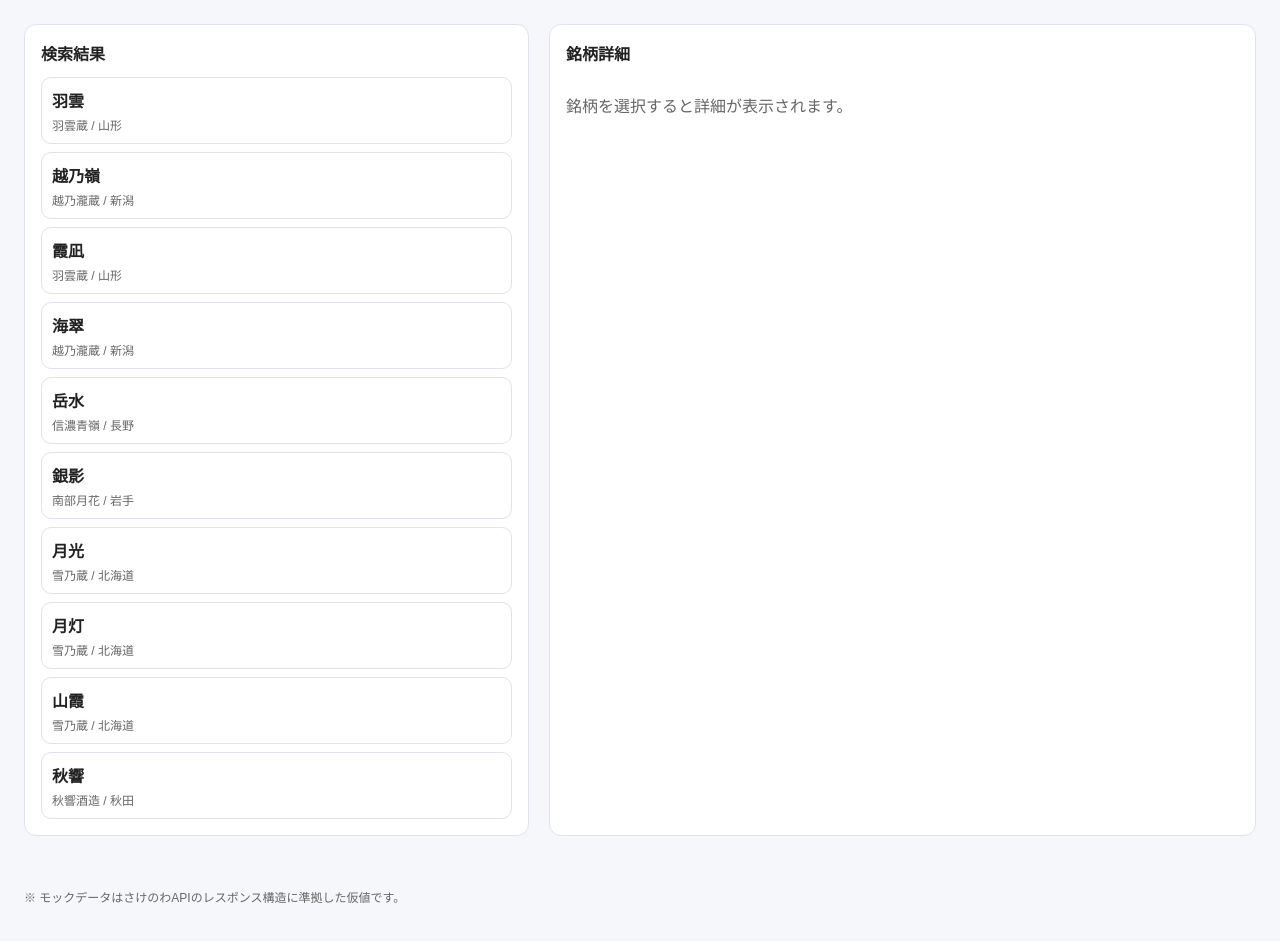
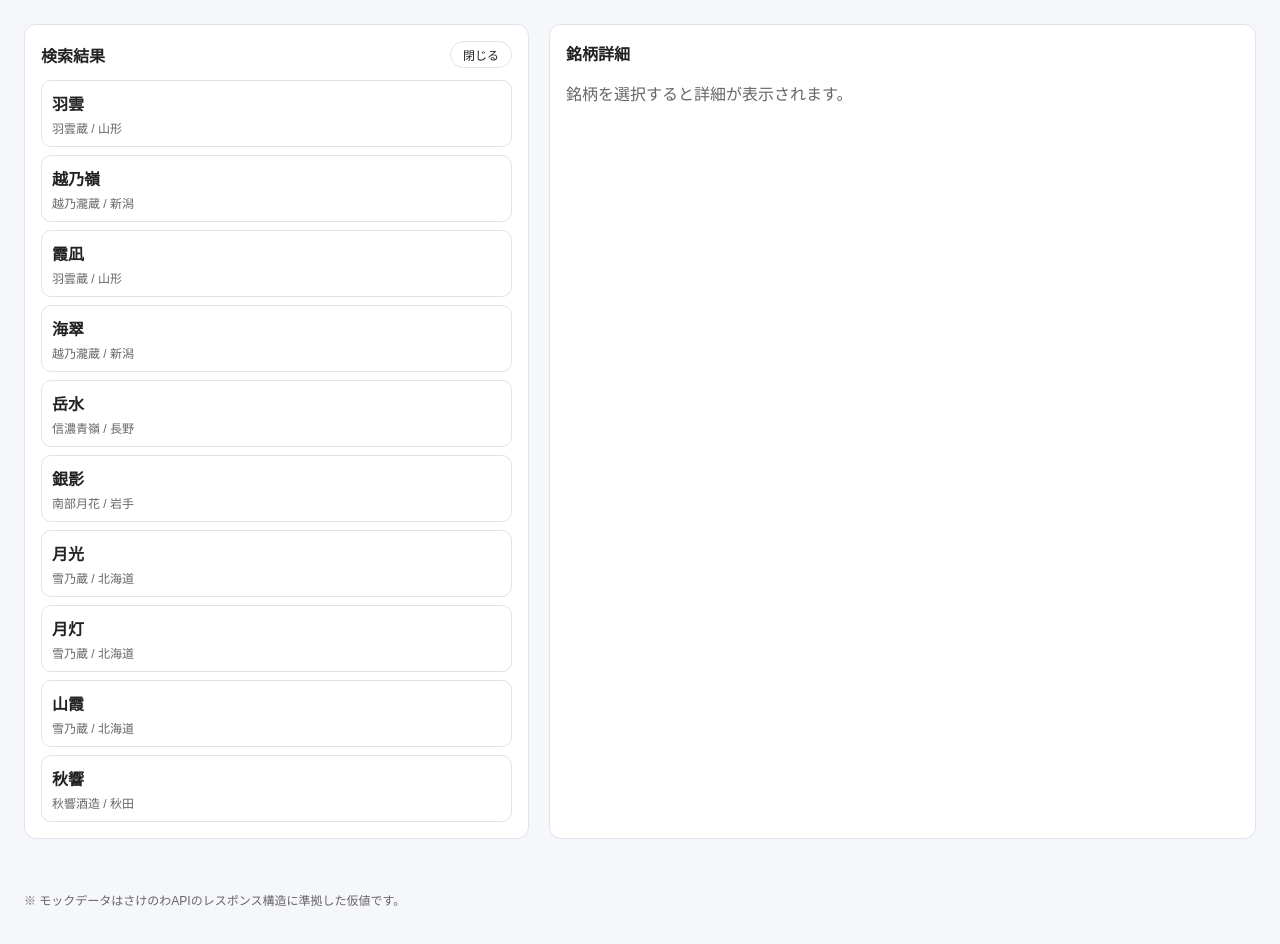
Before and after one commit to wisteriaotona0107/mock-private, a PHP site: page / in a window 1280 px wide. Shown: the part 171-1115 px from the top of the page. Before the commit the page ends 1074 px from the top, so only its background shows below. Run offline with PHP 8.4, Linux system fonts and the light colour scheme.

Commit message:
Collapse results after selection

```diff
--- a/app.js
+++ b/app.js
@@ -97,6 +97,8 @@ let appState = {
 const resultsEl = document.getElementById("results");
 const detailEl = document.getElementById("detail");
 const searchInput = document.getElementById("searchInput");
+const resultPanel = document.getElementById("resultPanel");
+const toggleResultsButton = document.getElementById("toggleResults");
 
 async function loadData() {
   const dataProvider = {
@@ -251,6 +253,8 @@ function renderBrandDetail(brandId) {
   if (!brand) return;
 
   appState.activeBrandId = brandId;
+  setResultsCollapsed(true);
+  highlightDetailPanel(true);
   detailEl.innerHTML = "";
 
   const header = document.createElement("div");
@@ -420,10 +424,23 @@ function selectBrand(brandId) {
   renderBrandDetail(brandId);
 }
 
+function setResultsCollapsed(shouldCollapse) {
+  resultPanel.classList.toggle("is-collapsed", shouldCollapse);
+  toggleResultsButton.textContent = shouldCollapse ? "表示" : "閉じる";
+  toggleResultsButton.setAttribute("aria-expanded", String(!shouldCollapse));
+}
+
+function highlightDetailPanel(isPrimary) {
+  const panel = detailEl.closest(".panel-detail");
+  if (!panel) return;
+  panel.classList.toggle("is-primary", isPrimary);
+}
+
 function handleSearch() {
   const query = searchInput.value.trim();
   const results = searchBrands(query);
   renderSearchResults(results);
+  setResultsCollapsed(false);
 }
 
 function handleKeyNavigation(event) {
@@ -447,9 +464,15 @@ async function init() {
   const data = await loadData();
   buildIndex(data);
   renderSearchResults(searchBrands(""));
+  setResultsCollapsed(false);
+  highlightDetailPanel(false);
 }
 
 searchInput.addEventListener("input", handleSearch);
 searchInput.addEventListener("keydown", handleKeyNavigation);
+toggleResultsButton.addEventListener("click", () => {
+  const isCollapsed = resultPanel.classList.contains("is-collapsed");
+  setResultsCollapsed(!isCollapsed);
+});
 
 init();
--- a/index.html
+++ b/index.html
@@ -17,8 +17,13 @@
   </header>
 
   <main class="layout">
-    <section class="panel panel-list">
-      <h2>検索結果</h2>
+    <section class="panel panel-list" id="resultPanel">
+      <div class="panel-header">
+        <h2>検索結果</h2>
+        <button id="toggleResults" class="toggle-button" type="button" aria-expanded="true">
+          表示
+        </button>
+      </div>
       <ul id="results" class="results-list" aria-live="polite"></ul>
     </section>
 
--- a/styles.css
+++ b/styles.css
@@ -71,9 +71,33 @@ body {
   min-height: 200px;
 }
 
+.panel-header {
+  display: flex;
+  align-items: center;
+  justify-content: space-between;
+  gap: 8px;
+  margin-bottom: 12px;
+}
+
 .panel h2 {
-  margin: 0 0 12px;
+  margin: 0;
   font-size: 16px;
+}
+
+.toggle-button {
+  border: 1px solid var(--border);
+  background: #fff;
+  color: var(--text);
+  border-radius: 999px;
+  padding: 4px 12px;
+  font-size: 12px;
+  cursor: pointer;
+}
+
+.toggle-button:hover,
+.toggle-button:focus {
+  border-color: var(--accent);
+  outline: none;
 }
 
 .results-list {
@@ -82,6 +106,20 @@ body {
   margin: 0;
   display: grid;
   gap: 8px;
+}
+
+.panel-list.is-collapsed .results-list {
+  display: none;
+}
+
+.panel-list.is-collapsed {
+  max-height: 120px;
+  overflow: hidden;
+}
+
+.panel-detail.is-primary {
+  border-color: var(--accent);
+  box-shadow: 0 8px 24px rgba(58, 110, 165, 0.12);
 }
 
 .result-item {
```
